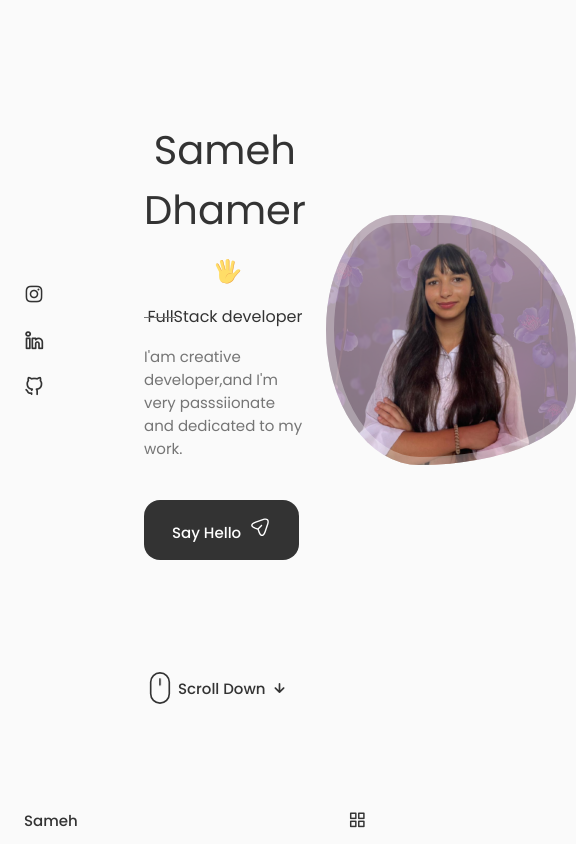
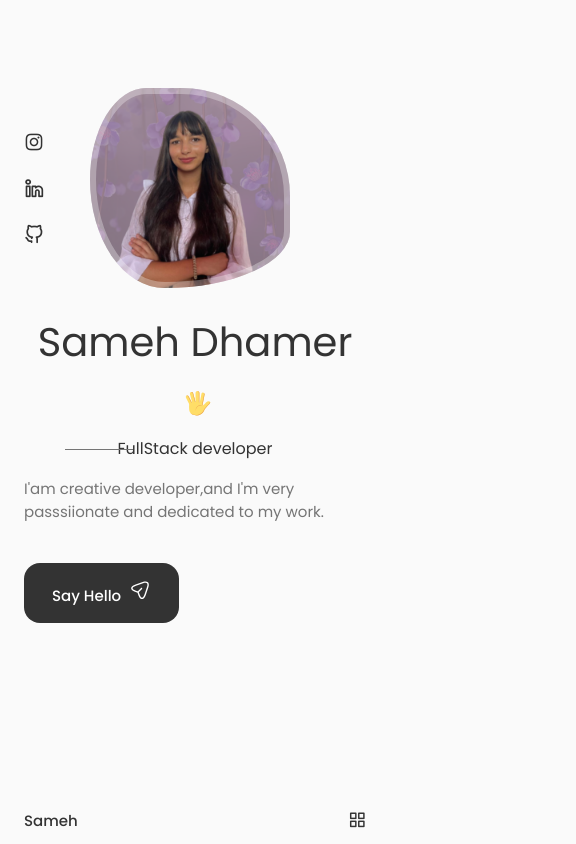
Before and after one commit to sameh-dh/portfolio, a React (Create React App) app: page / in a window 390 px wide. Shown: the whole page, 576 px wide, since content can reach past the window. Built offline with nearby package versions, Linux system fonts and the light colour scheme.

Commit message:
home responsive medium devices done

```diff
--- a/src/css/Home.css
+++ b/src/css/Home.css
@@ -74,7 +74,7 @@
     width: 300px;
     height: 300px;
     animation: profile_animate 8s ease-in-out infinite 1s;
-
+    border-radius: 60% 40% 30% 70%/60% 30% 70% 40%;
 }
 
 @keyframes profile_animate {
@@ -170,7 +170,41 @@
 
   /* For medium devices */
   @media screen and (max-width: 768px) {
+    .home__content {
+        grid-template-columns: 0.5fr 3fr;
+        padding-top: 3.5rem;
+    }
 
+
+
+    .home__data {
+        grid-column: 1/3;
+    }
+
+    .home__img {
+        order: initial;
+        justify-self: initial;
+        box-shadow: inset 0 0 0 6px rgb(255 255 255 / 30%);
+        width: 200px;
+        height: 200px;
+    }
+
+    .home__scroll {
+      display: none;
+    }
+
+    .home__subtitle {
+        padding-left: 0;
+        margin-bottom: var(--mb-1) ;
+
+     }
+
+     .home__subtitle::before {
+        width: 20%;
+        top: 0.8rem;
+        left: 12%;
+
+     }
   }
 
   @media screen and (max-width: 576px) {
```
